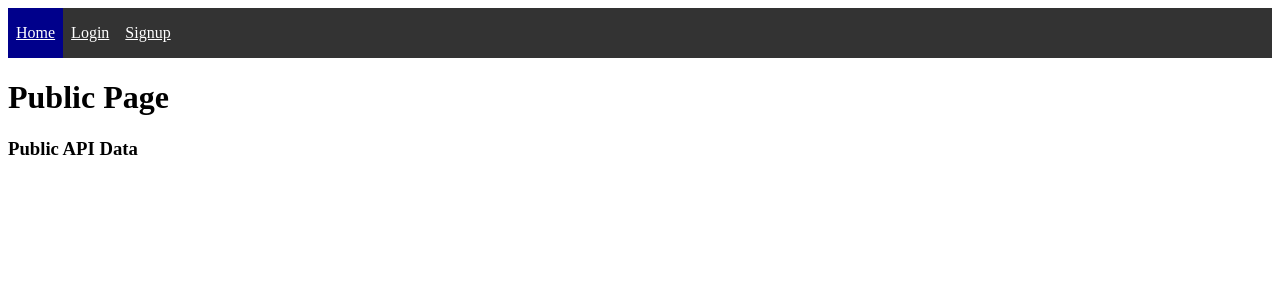
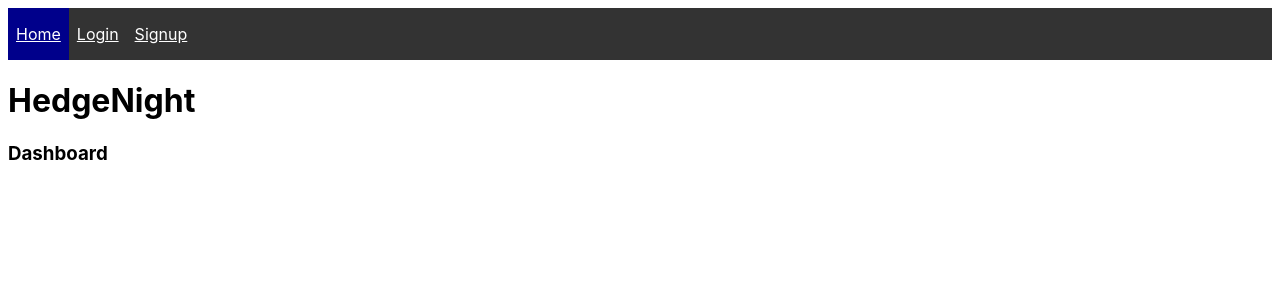
Before and after one commit to hunterwk/hedgenight, a React (Create React App) app in the folder client/: page / in a window 1280 px wide. Shown: the top 300 px of the page. Built offline with nearby package versions, Linux system fonts and the light colour scheme; no server answers.

Commit message:
login page link to signup for new users

```diff
--- a/client/src/App.css
+++ b/client/src/App.css
@@ -0,0 +1,9 @@
+div {
+    font-family: -apple-system, BlinkMacSystemFont, 'Segoe UI', Roboto, Oxygen, Ubuntu, Cantarell, 'Open Sans', 'Helvetica Neue', sans-serif
+};
+
+h1 h2 h3 h4 body {
+    font-display: auto;
+    padding: "2rem";
+    margin: "2rem";
+}
--- a/client/src/components/HomePage.js
+++ b/client/src/components/HomePage.js
@@ -10,8 +10,8 @@ function HomePage() {
   }, []);
   return (
     <div>
-      <h1>Public Page</h1>
-      <h3>Public API Data</h3>
+      <h1>HedgeNight</h1>
+      <h3>Dashboard</h3>
       <p>{data && data.message}</p>
     </div>
   );
--- a/client/src/components/LoginPage.js
+++ b/client/src/components/LoginPage.js
@@ -1,5 +1,5 @@
 import { useState } from "react";
-import { useHistory } from "react-router-dom";
+import { useHistory, Link } from "react-router-dom";
 import { useAuth } from "../util/authContext";
 
 const styles = {
@@ -73,6 +73,10 @@ function LoginPage() {
           Submit
         </button>
       </form>
+      <div>
+        <a href="/signup">New here? Sign up!</a>
+
+      </div>
     </div>
   );
 }
```
